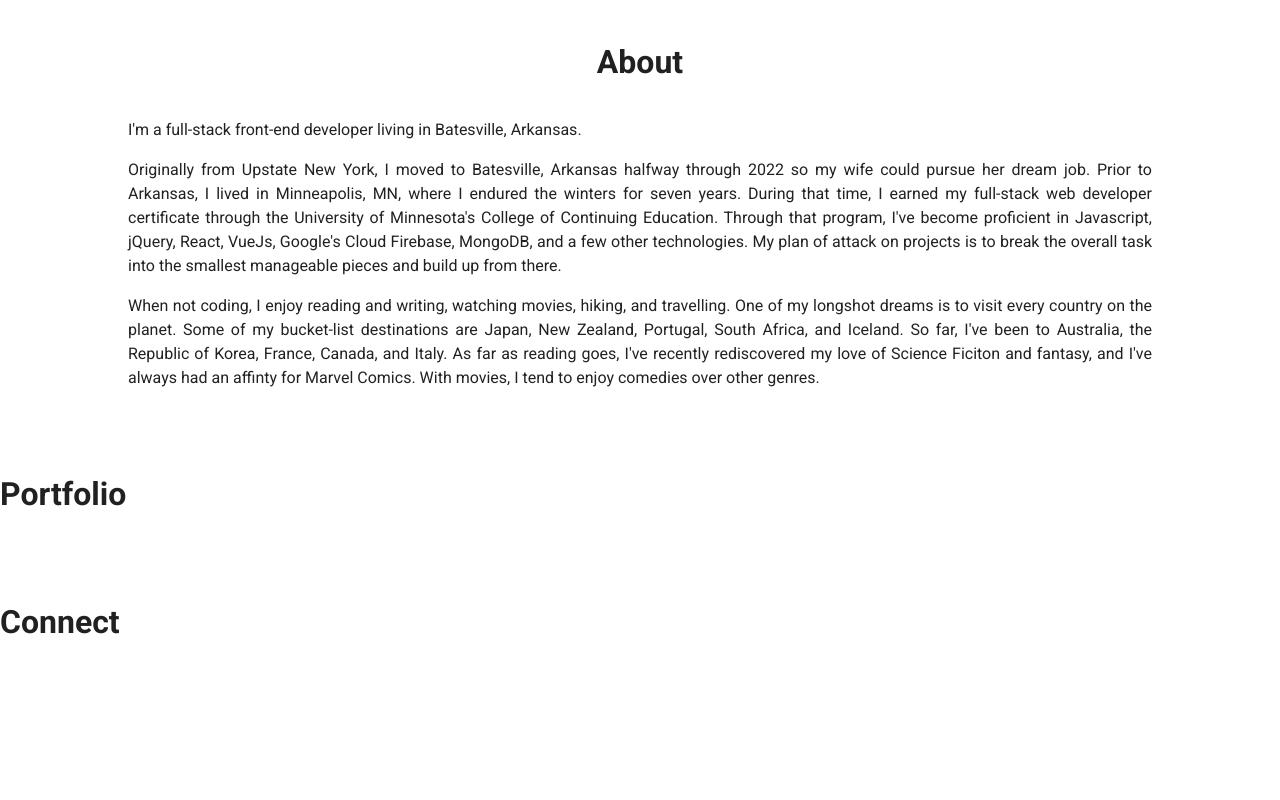
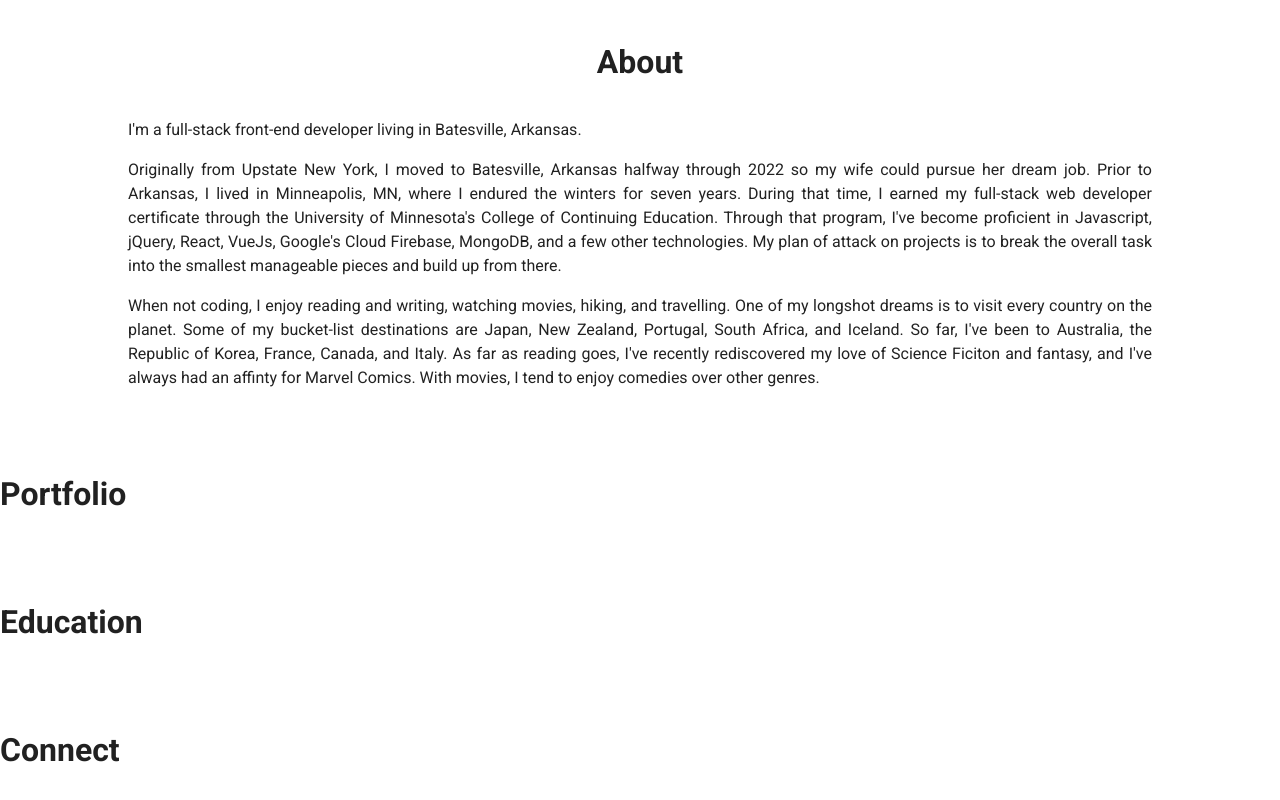
Before and after one commit to Holgermueller/test-app, a Vue app: page / in a window 1280 px wide. Shown: the part 416-1216 px from the top of the page. Before the commit the page ends 1126 px from the top, so only its background shows below. Built offline with nearby package versions, Linux system fonts and the light colour scheme.

Commit message:
added education section

```diff
--- /dev/null
+++ b/src/components/Education.vue
@@ -0,0 +1,5 @@
+<template>
+  <div id="education">
+    <h1>Education</h1>
+  </div>
+</template>
--- a/src/components/Index.vue
+++ b/src/components/Index.vue
@@ -3,6 +3,7 @@
     <Banner />
     <About class="page-section" />
     <Portfolio class="page-section" />
+    <Education class="page-section" />
     <Connect class="page-section" />
   </div>
 </template>
@@ -11,6 +12,7 @@
 import Banner from "./Banner.vue";
 import About from "./About.vue";
 import Portfolio from "./Portfolio.vue";
+import Education from "./Education.vue";
 import Connect from "./Connect.vue";
 
 export default {
@@ -20,6 +22,7 @@ export default {
     Banner,
     About,
     Portfolio,
+    Education,
     Connect,
   },
 };
```
